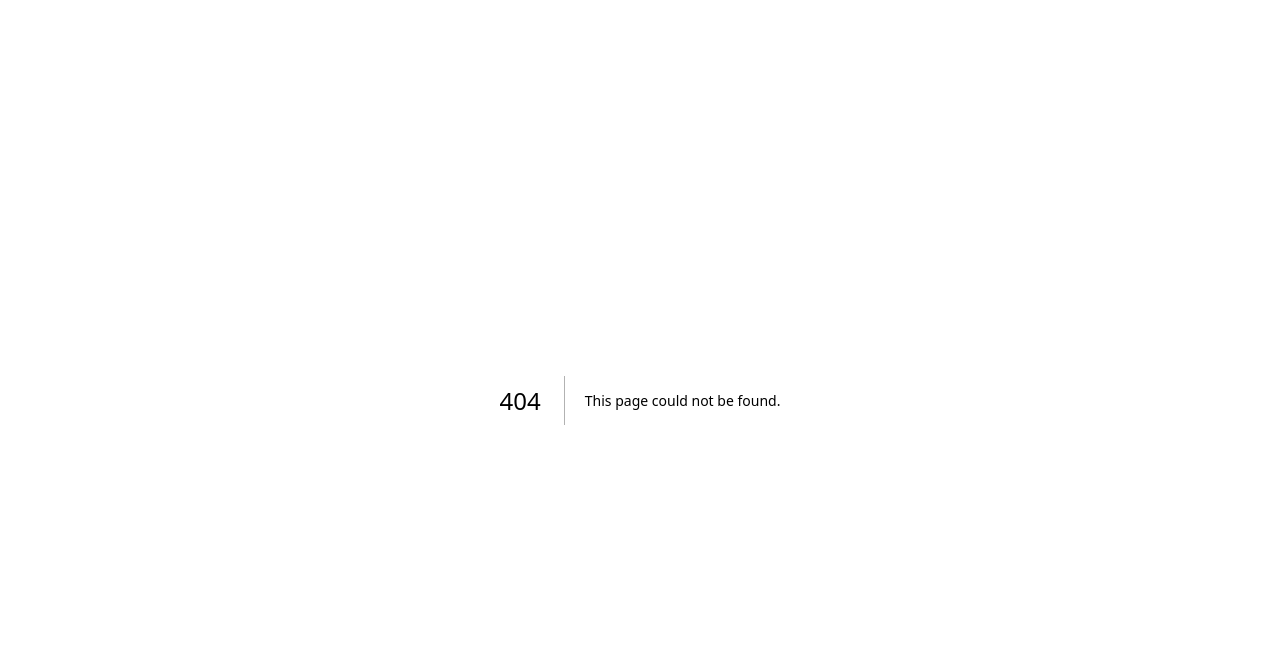
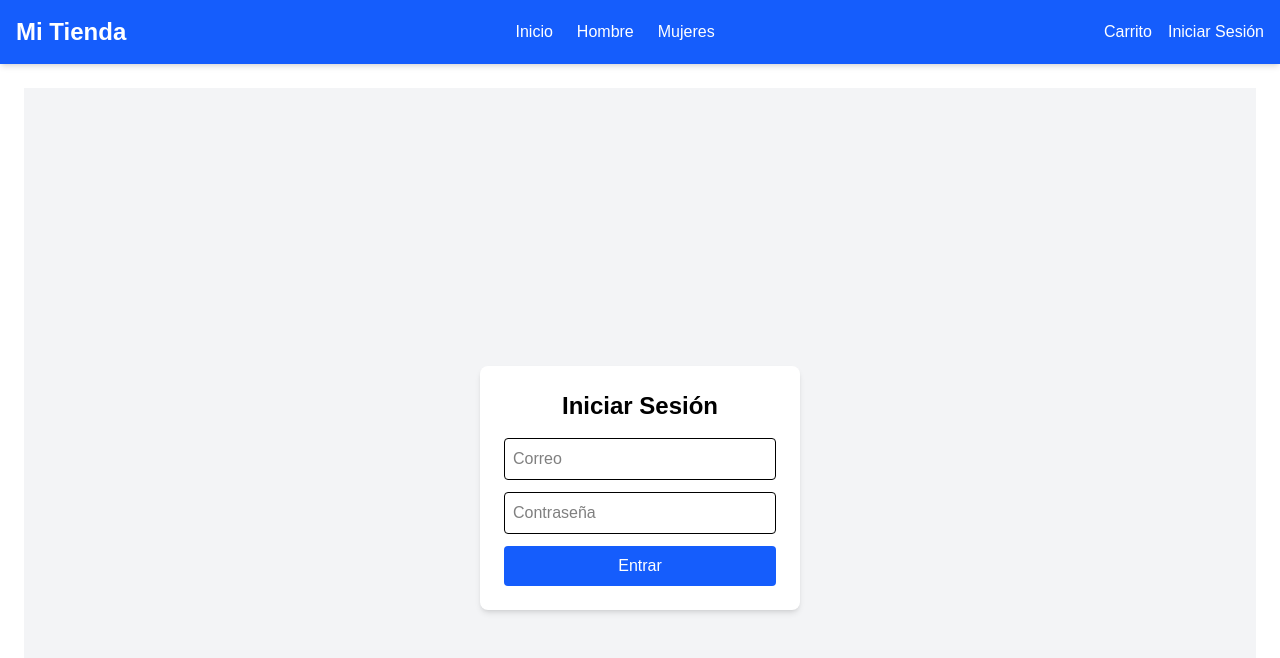
Before and after one commit to Pablito7sis/Tienda-wed, a Next.js app: page /login in a window 1280 px wide. Before the commit this address had no page. Shown: the top 658 px of the page. Built offline with nearby package versions, Linux system fonts and the light colour scheme.

Commit message:
Agregar componentes de página y encabezado para la tienda

```diff
--- /dev/null
+++ b/app/carrito/page.js
@@ -0,0 +1,3 @@
+export default function Hombre() {
+  return <h1 className="text-3xl font-semibold">carrito</h1>;
+}
--- /dev/null
+++ b/app/hombre/page.js
@@ -0,0 +1,3 @@
+export default function Hombre() {
+  return <h1 className="text-3xl font-semibold">Sección Hombre</h1>;
+}
--- a/app/layout.js
+++ b/app/layout.js
@@ -1,28 +1,17 @@
-import { Geist, Geist_Mono } from "next/font/google";
 import "./globals.css";
-
-const geistSans = Geist({
-  variable: "--font-geist-sans",
-  subsets: ["latin"],
-});
-
-const geistMono = Geist_Mono({
-  variable: "--font-geist-mono",
-  subsets: ["latin"],
-});
+import Header from "@/components/Header";
 
 export const metadata = {
-  title: "Create Next App",
-  description: "Generated by create next app",
+  title: "Mi Tienda",
+  description: "Proyecto Next.js con Tailwind",
 };
 
 export default function RootLayout({ children }) {
   return (
-    <html lang="en">
-      <body
-        className={`${geistSans.variable} ${geistMono.variable} antialiased`}
-      >
-        {children}
+    <html lang="es">
+      <body>
+        <Header />
+        <main className="p-6">{children}</main>
       </body>
     </html>
   );
--- /dev/null
+++ b/app/login/page.js
@@ -0,0 +1,65 @@
+"use client";
+
+import { useState } from "react";
+import { useRouter } from "next/navigation";
+
+export default function LoginPage() {
+  const [correo, setCorreo] = useState("");
+  const [password, setPassword] = useState("");
+  const [error, setError] = useState("");
+  const router = useRouter();
+
+  const handleSubmit = (e) => {
+    e.preventDefault();
+
+    // Validación simple
+    if (correo === "admin@tienda.com" && password === "123456") {
+      localStorage.setItem("usuario", correo);
+      router.push("/"); // redirige al inicio
+    } else {
+      setError("Usuario o contraseña incorrectos");
+    }
+  };
+
+  return (
+    <div className="flex justify-center items-center h-screen bg-gray-100">
+      <form
+        onSubmit={handleSubmit}
+        className="bg-white p-6 rounded-lg shadow-md w-80 text-black"
+      >
+        <h2 className="text-2xl font-bold mb-4 text-center">
+          Iniciar Sesión
+        </h2>
+
+        <input
+          type="email"
+          placeholder="Correo"
+          value={correo}
+          onChange={(e) => setCorreo(e.target.value)}
+          className="w-full p-2 border rounded mb-3 text-black"
+          required
+        />
+
+        <input
+          type="password"
+          placeholder="Contraseña"
+          value={password}
+          onChange={(e) => setPassword(e.target.value)}
+          className="w-full p-2 border rounded mb-3 text-black"
+          required
+        />
+
+        {error && (
+          <p className="text-red-500 text-sm mb-2">{error}</p>
+        )}
+
+        <button
+          type="submit"
+          className="w-full bg-blue-600 text-white py-2 rounded hover:bg-blue-700"
+        >
+          Entrar
+        </button>
+      </form>
+    </div>
+  );
+}
--- /dev/null
+++ b/app/mujeres/page.js
@@ -0,0 +1,3 @@
+export default function Hombre() {
+  return <h1 className="text-3xl font-semibold">Sección mujeres</h1>;
+}
--- /dev/null
+++ b/components/Header.js
@@ -0,0 +1,28 @@
+import Link from "next/link";
+
+export default function Header() {
+  return (
+    <header className="bg-blue-600 text-white shadow-md">
+      <div className="max-w-7xl mx-auto flex justify-between items-center p-4">
+
+        {/* Logo o Nombre */}
+        <div className="text-2xl font-bold">
+          <Link href="/">Mi Tienda</Link>
+        </div>
+
+        {/* Menú */}
+        <nav className="flex gap-6">
+          <Link href="/" className="hover:text-gray-200">Inicio</Link>
+          <Link href="/hombre" className="hover:text-gray-200">Hombre</Link>
+          <Link href="/mujeres" className="hover:text-gray-200">Mujeres</Link>
+        </nav>
+
+        {/* Carrito y Login */}
+        <div className="flex gap-4">
+          <Link href="/carrito" className="hover:text-gray-200">Carrito</Link>
+          <Link href="/login" className="hover:text-gray-200">Iniciar Sesión</Link>
+        </div>
+      </div>
+    </header>
+  );
+}
```
